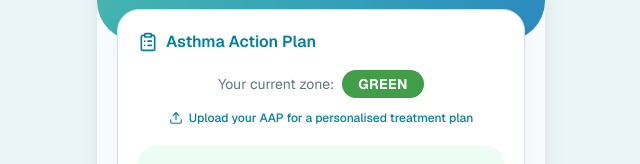
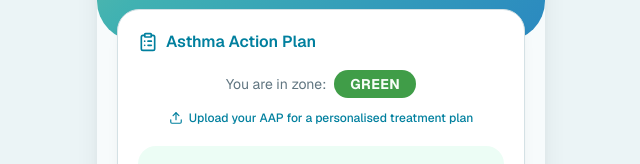
Before and after one commit to meracleziyi-creator/Whizz-AAP, a Next.js app: page / in a window 1280 px wide. Shown: the part 336-500 px from the top of the page, without its empty margins (319-959 px from the left). Built offline with nearby package versions, Linux system fonts and the light colour scheme.

Commit message:
Updated aap-status-card.tsx

```diff
--- a/components/home/aap-status-card.tsx
+++ b/components/home/aap-status-card.tsx
@@ -29,7 +29,7 @@ export function AapStatusCard() {
         </div>
 
         <div className="mt-4 flex items-center justify-center gap-2">
-          <span className="text-sm text-muted-foreground">Your current zone:</span>
+          <span className="text-sm text-muted-foreground">You are in zone:</span>
           <span
             className={cn(
               "rounded-full px-4 py-1 text-sm font-bold uppercase tracking-wide",
```
